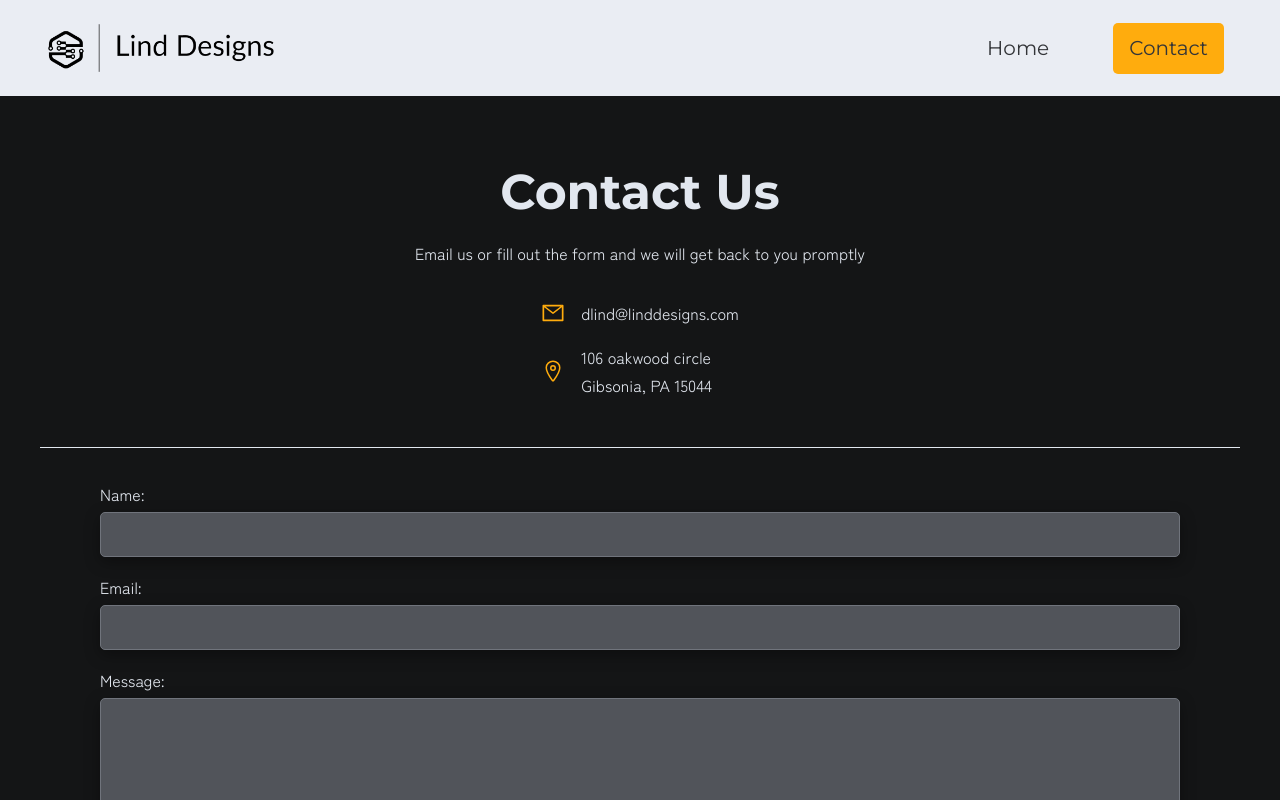
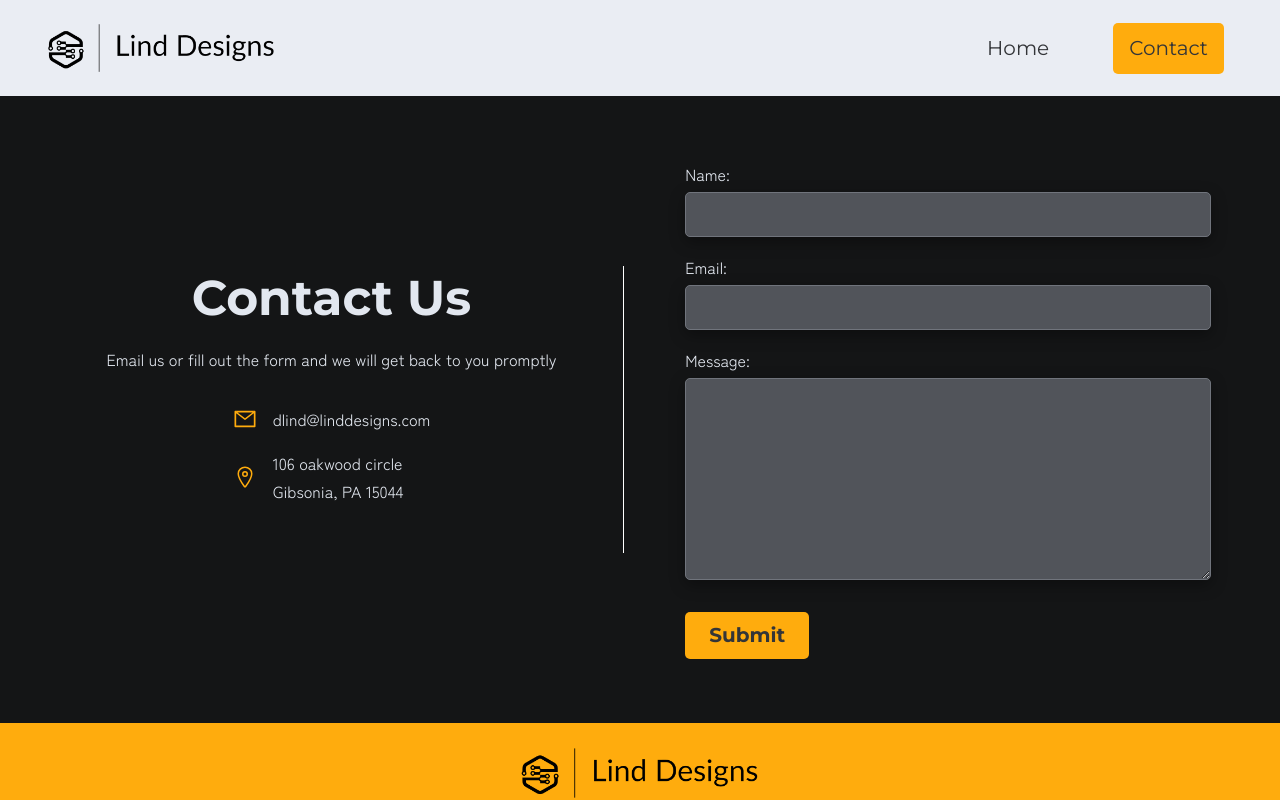
Before and after one commit to jclind/lind-designs, a React (Create React App) app: page /contact in a window 1280 px wide. Built offline with nearby package versions, Linux system fonts and the light colour scheme.

Commit message:
Complete contact page for all responsive sizes

```diff
--- a/src/components/Footer/Footer.css
+++ b/src/components/Footer/Footer.css
@@ -1,4 +1,7 @@
 footer {
+  -webkit-box-sizing: border-box;
+          box-sizing: border-box;
+  height: var(--footerHeight);
   display: -webkit-box;
   display: -ms-flexbox;
   display: flex;
--- a/src/components/Footer/Footer.scss
+++ b/src/components/Footer/Footer.scss
@@ -1,4 +1,6 @@
 footer {
+  box-sizing: border-box;
+  height: var(--footerHeight);
   display: flex;
   flex-direction: column;
   justify-content: center;
--- a/src/components/Navbar/Navbar.js
+++ b/src/components/Navbar/Navbar.js
@@ -11,7 +11,7 @@ const Navbar = () => {
     <nav className='navbar'>
       <div className='nav-center'>
         <div className='nav-header'>
-          <Link className='logo'>
+          <Link className='logo' to='/'>
             <img src={logo} alt='Lind Designs' />
           </Link>
           <button
--- a/src/index.css
+++ b/src/index.css
@@ -71,6 +71,7 @@
   --bodyFont: 'Zen Kaku Gothic New', sans-serif;
 
   --navHeight: 6rem;
+  --footerHeight: 8rem;
   --borderRadius: 5px;
 
   --transition: 0.3s ease-in-out all;
@@ -196,3 +197,19 @@ ul {
   width: 100%;
   padding: 4rem 0;
 }
+
+/* Input autocomplete color */
+input:-webkit-autofill,
+input:-webkit-autofill:hover,
+input:-webkit-autofill:focus,
+textarea:-webkit-autofill,
+textarea:-webkit-autofill:hover,
+textarea:-webkit-autofill:focus,
+select:-webkit-autofill,
+select:-webkit-autofill:hover,
+select:-webkit-autofill:focus {
+  border: none;
+  -webkit-text-fill-color: var(--gray-200);
+  -webkit-box-shadow: 0 0 0px 1000px #000 inset;
+  transition: background-color 5000s ease-in-out 0s;
+}
--- a/src/pages/Contact/Contact.css
+++ b/src/pages/Contact/Contact.css
@@ -1,5 +1,4 @@
 .contact-page {
-  padding-top: 4rem;
   display: -webkit-box;
   display: -ms-flexbox;
   display: flex;
@@ -10,21 +9,20 @@
       -ms-flex-align: center;
           align-items: center;
   background: var(--gray-1100);
-  min-height: 100vh;
+  -webkit-box-sizing: border-box;
+          box-sizing: border-box;
+  min-height: calc(100vh - var(--navHeight) - var(--footerHeight));
   width: 100%;
   color: var(--gray-200);
 }
 
 .contact-page .container {
+  padding: 4rem 0;
   display: -ms-grid;
   display: grid;
   -ms-grid-columns: 1fr;
       grid-template-columns: 1fr;
-  height: -webkit-fit-content;
-  height: -moz-fit-content;
-  height: fit-content;
   width: 100%;
-  padding-bottom: 4rem;
   max-width: var(--maxWidth);
 }
 
@@ -99,9 +97,6 @@
 
 .contact-page .container .form {
   width: 100%;
-  height: -webkit-fit-content;
-  height: -moz-fit-content;
-  height: fit-content;
   text-align: left;
   padding-top: 2rem;
 }
@@ -172,4 +167,30 @@
   margin-top: 1rem;
   margin-right: auto;
 }
+
+@media screen and (min-width: 768px) {
+  .contact-page .container {
+    max-width: 800px;
+  }
+}
+
+@media screen and (min-width: 1024px) {
+  .contact-page .container {
+    width: 95%;
+    -webkit-box-align: center;
+        -ms-flex-align: center;
+            align-items: center;
+    gap: 2rem;
+    max-width: var(--maxWidth);
+    -ms-grid-columns: 1fr 1fr;
+        grid-template-columns: 1fr 1fr;
+  }
+  .contact-page .container .info {
+    border: none;
+    border-right: 1px solid var(--white);
+  }
+  .contact-page .container .form {
+    padding: 0;
+  }
+}
 /*# sourceMappingURL=Contact.css.map */
--- a/src/pages/Contact/Contact.scss
+++ b/src/pages/Contact/Contact.scss
@@ -1,19 +1,20 @@
+@import '../../vars';
+
 .contact-page {
-  padding-top: 4rem;
   display: flex;
   justify-content: center;
   align-items: center;
   background: var(--gray-1100);
-  min-height: 100vh;
+  box-sizing: border-box;
+  min-height: calc(100vh - var(--navHeight) - var(--footerHeight));
   width: 100%;
   color: var(--gray-200);
 
   .container {
+    padding: 4rem 0;
     display: grid;
     grid-template-columns: 1fr;
-    height: fit-content;
     width: 100%;
-    padding-bottom: 4rem;
     max-width: var(--maxWidth);
     .grid-item {
       display: flex;
@@ -61,7 +62,6 @@
     }
     .form {
       width: 100%;
-      height: fit-content;
       text-align: left;
       padding-top: 2rem;
 
@@ -113,4 +113,27 @@
       }
     }
   }
+  @media screen and (min-width: $md) {
+    .container {
+      max-width: 800px;
+    }
+  }
+  @media screen and (min-width: $lg) {
+    .container {
+      width: 95%;
+      align-items: center;
+      gap: 2rem;
+      max-width: var(--maxWidth);
+
+      grid-template-columns: 1fr 1fr;
+
+      .info {
+        border: none;
+        border-right: 1px solid var(--white);
+      }
+      .form {
+        padding: 0;
+      }
+    }
+  }
 }
```
Also changed, not shown: 2 other files (tests, documents, lock files or other folders).
